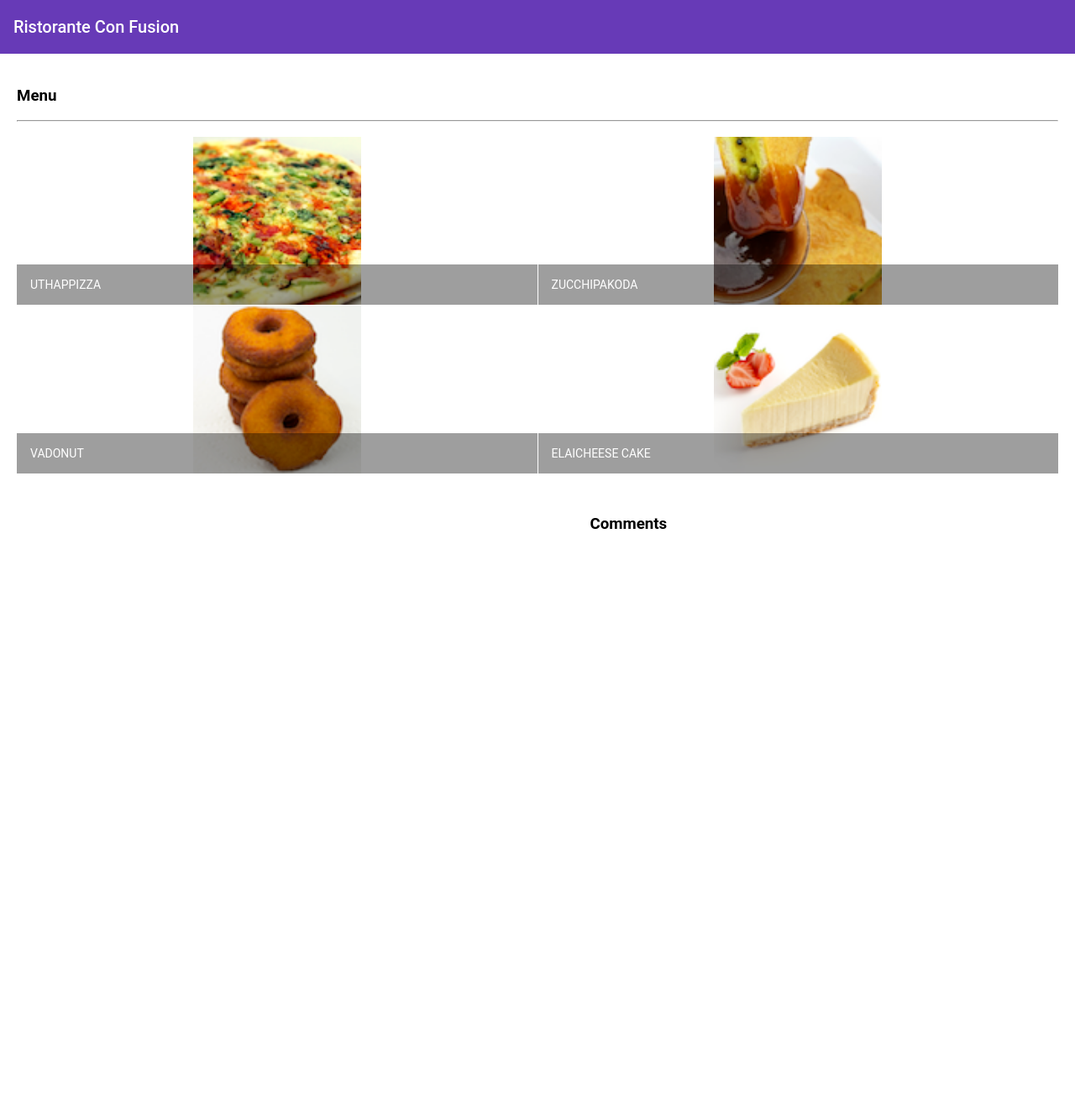
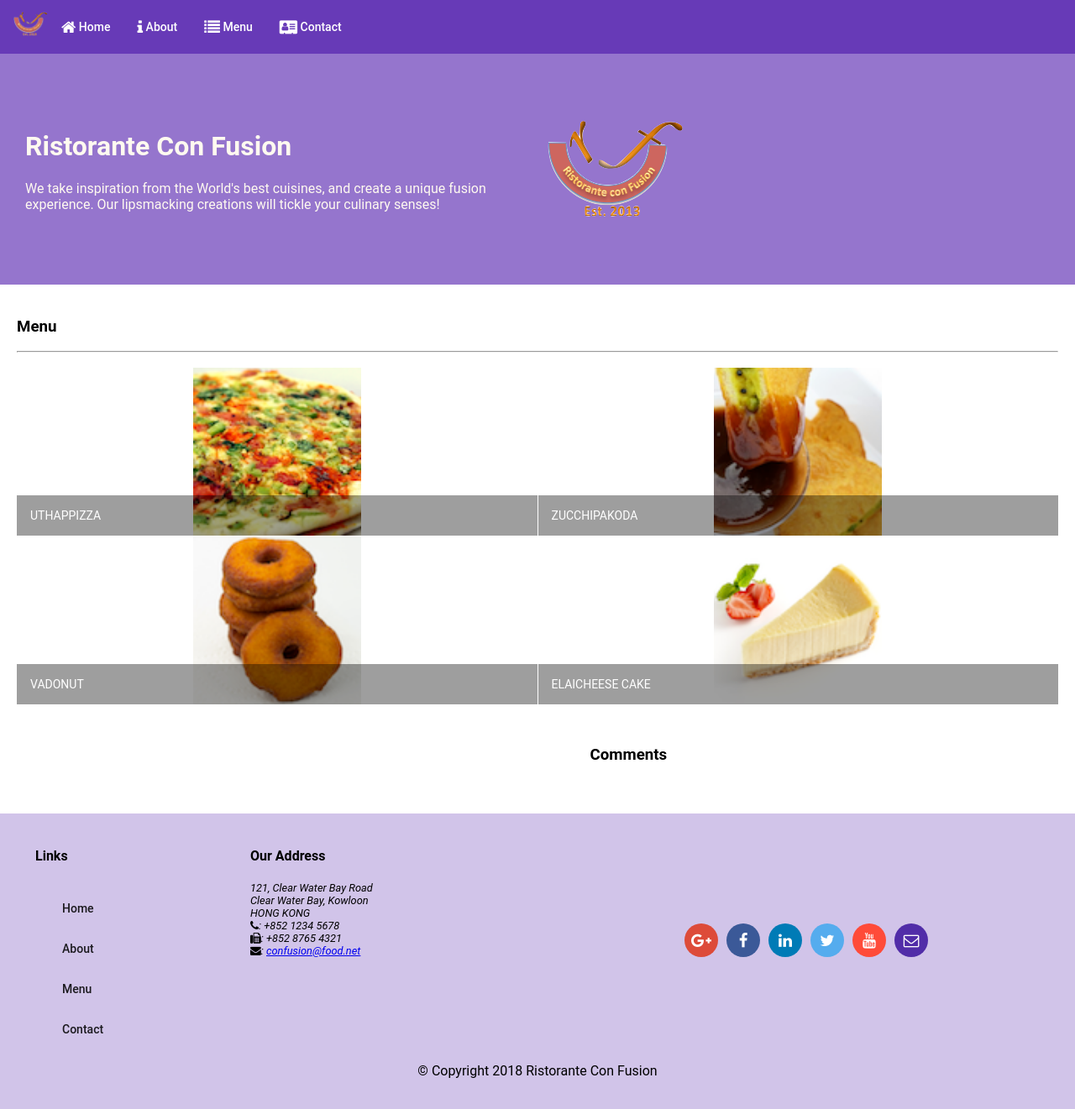
Before and after one commit to akshataw/confusionAngular, an Angular app: page / in a window 1280 px wide. Shown: the whole page at 84% size. Before the commit the page ends 800 px from the top, so only its background shows below. Built offline with nearby package versions, Linux system fonts and the light colour scheme.

Commit message:
Add Header and Footer

```diff
--- a/src/app/app.component.html
+++ b/src/app/app.component.html
@@ -1,4 +1,3 @@
-<mat-toolbar color="primary">
-  <span>Ristorante Con Fusion</span>
-</mat-toolbar>
+<app-header></app-header>
 <app-menu></app-menu>
+<app-footer></app-footer>
--- a/src/app/footer/footer.component.html
+++ b/src/app/footer/footer.component.html
@@ -1 +1,61 @@
-<p>footer works!</p>
+<div
+  class="container footer"
+  fxLayout="row wrap"
+  fxLayout.lt-md="column"
+  fxLayoutAlign="center center"
+  fxLayoutGap="10px"
+>
+  <div fxFlex="100" fxFlex.gt-sm="50">
+    <div fxLayout="row">
+      <div fxFlex="40" fxFlexOffset="20px">
+        <h4>Links</h4>
+        <mat-list>
+          <mat-list-item><a mat-button>Home</a></mat-list-item>
+          <mat-list-item><a mat-button>About</a></mat-list-item>
+          <mat-list-item><a mat-button>Menu</a></mat-list-item>
+          <mat-list-item><a mat-button>Contact</a></mat-list-item>
+        </mat-list>
+      </div>
+      <div fxFlex="55">
+        <h4>Our Address</h4>
+        <address style="font-size: 80%">
+          121, Clear Water Bay Road<br />
+          Clear Water Bay, Kowloon<br />
+          HONG KONG<br />
+          <i class="fa fa-phone"></i>: +852 1234 5678<br />
+          <i class="fa fa-fax"></i>: +852 8765 4321<br />
+          <i class="fa fa-envelope"></i>:
+          <a href="mailto:confusion@food.net">confusion@food.net</a>
+        </address>
+      </div>
+    </div>
+  </div>
+  <div fxFlex="100" fxFlex.gt-sm="45">
+    <div style="text-align:center">
+      <a mat-icon-button class="btn-google-plus" href="http://google.com/+"
+        ><i class="fa fa-google-plus fa-lg"></i
+      ></a>
+      <a
+        mat-icon-button
+        class="btn-facebook"
+        href="http://www.facebook.com/profile.php?id="
+        ><i class="fa fa-facebook fa-lg"></i
+      ></a>
+      <a mat-icon-button class="btn-linkedin" href="http://www.linkedin.com/in/"
+        ><i class="fa fa-linkedin fa-lg"></i
+      ></a>
+      <a mat-icon-button class="btn-twitter" href="http://twitter.com/"
+        ><i class="fa fa-twitter fa-lg"></i
+      ></a>
+      <a mat-icon-button class="btn-youtube" href="http://youtube.com/"
+        ><i class="fa fa-youtube fa-lg"></i
+      ></a>
+      <a mat-icon-button class="btn-mail" href="mailto:"
+        ><i class="fa fa-envelope-o fa-lg"></i
+      ></a>
+    </div>
+  </div>
+  <div>
+    <p>© Copyright 2018 Ristorante Con Fusion</p>
+  </div>
+</div>
--- a/src/app/footer/footer.component.scss
+++ b/src/app/footer/footer.component.scss
@@ -0,0 +1,42 @@
+$lt-gray: #ddd;
+$background-dark: #512da8;
+$background-light: #9575cd;
+$background-pale: #d1c4e9;
+
+@mixin zero-margin($pad-up-down, $pad-left-right) {
+  margin: 0px auto;
+  padding: $pad-up-down $pad-left-right;
+}
+
+.footer {
+  background-color: $background-pale;
+  @include zero-margin(20px, 0px);
+}
+
+.btn-facebook {
+  color: #fff !important;
+  background-color: #3b5998 !important;
+}
+.btn-google-plus {
+  color: #fff !important;
+  background-color: #dd4b39 !important;
+}
+.btn-youtube {
+  color: #fff !important;
+  background-color: #ff4b39 !important;
+}
+.btn-linkedin {
+  color: #fff !important;
+  background-color: #007bb6 !important;
+}
+.btn-twitter {
+  color: #fff !important;
+  background-color: #55acee !important;
+}
+.btn-mail {
+  color: #fff !important;
+  background-color: #512da8 !important;
+}
+.mat-icon-button {
+  margin: 5px;
+}
--- a/src/app/header/header.component.html
+++ b/src/app/header/header.component.html
@@ -1 +1,31 @@
-<p>header works!</p>
+<mat-toolbar color="primary">
+  <span><img src="/assets/images/logo.png" height="30" width="41"/></span>
+  <a mat-button><span class="fa fa-home fa-lg"></span> Home</a>
+  <a mat-button><span class="fa fa-info fa-lg"></span> About</a>
+  <a mat-button><span class="fa fa-list fa-lg"></span> Menu</a>
+  <a mat-button><span class="fa fa-address-card fa-lg"></span> Contact</a>
+</mat-toolbar>
+
+<div
+  class="container jumbotron"
+  fxLayout="row"
+  fxLayout.sm="column"
+  fxLayout.xs="column"
+  fxLayoutAlign.xs="start center"
+  fxLayoutAlign.sm="start center"
+  fxLayoutAlign.gt-sm="center center"
+  fxLayoutGap="10px"
+>
+  <div fxFlex fxFlex.gt-sm="50%">
+    <h1>Ristorante Con Fusion</h1>
+    <p>
+      We take inspiration from the World's best cuisines, and create a unique
+      fusion experience. Our lipsmacking creations will tickle your culinary
+      senses!
+    </p>
+  </div>
+  <div fxFlex fxFlex.gt-sm="20%">
+    <img src="/assets/images/logo.png" alt="Logo" />
+  </div>
+  <div fxFlex></div>
+</div>
--- a/src/app/header/header.component.scss
+++ b/src/app/header/header.component.scss
@@ -0,0 +1,16 @@
+$lt-gray: #ddd;
+$background-dark: #512da8;
+$background-light: #9575cd;
+$background-pale: #d1c4e9;
+
+@mixin zero-margin($pad-up-down, $pad-left-right) {
+  margin: 0px auto;
+  padding: $pad-up-down $pad-left-right;
+}
+
+.jumbotron {
+  @include zero-margin(70px, 30px);
+  background: $background-light;
+  color: floralwhite;
+  min-height: 150px;
+}
--- a/src/styles.scss
+++ b/src/styles.scss
@@ -12,3 +12,35 @@ body {
   margin: 20px;
   display: flex;
 }
+
+$lt-gray: #ddd;
+$background-dark: #512da8;
+$background-light: #9575cd;
+$background-pale: #d1c4e9;
+$primary-color-dark: #512da8;
+$primary-color: #673ab7;
+$primary-color-light: #d1c4e9;
+$primary-color-text: #ffffff;
+$accent-color: #ffc107;
+$primary-text-color: #212121;
+$secondary-text-color: #757575;
+$divider-color: #bdbdbd;
+
+@mixin zero-margin($pad-up-down, $pad-left-right) {
+  margin: 0px auto;
+  padding: $pad-up-down $pad-left-right;
+}
+
+.background-primary {
+  background-color: $background-dark !important;
+}
+.background-accent {
+  background-color: $accent-color !important;
+}
+.text-floral-white {
+  color: floralwhite !important;
+}
+
+.flex-spacer {
+  flex: 1 1 auto;
+}
```
